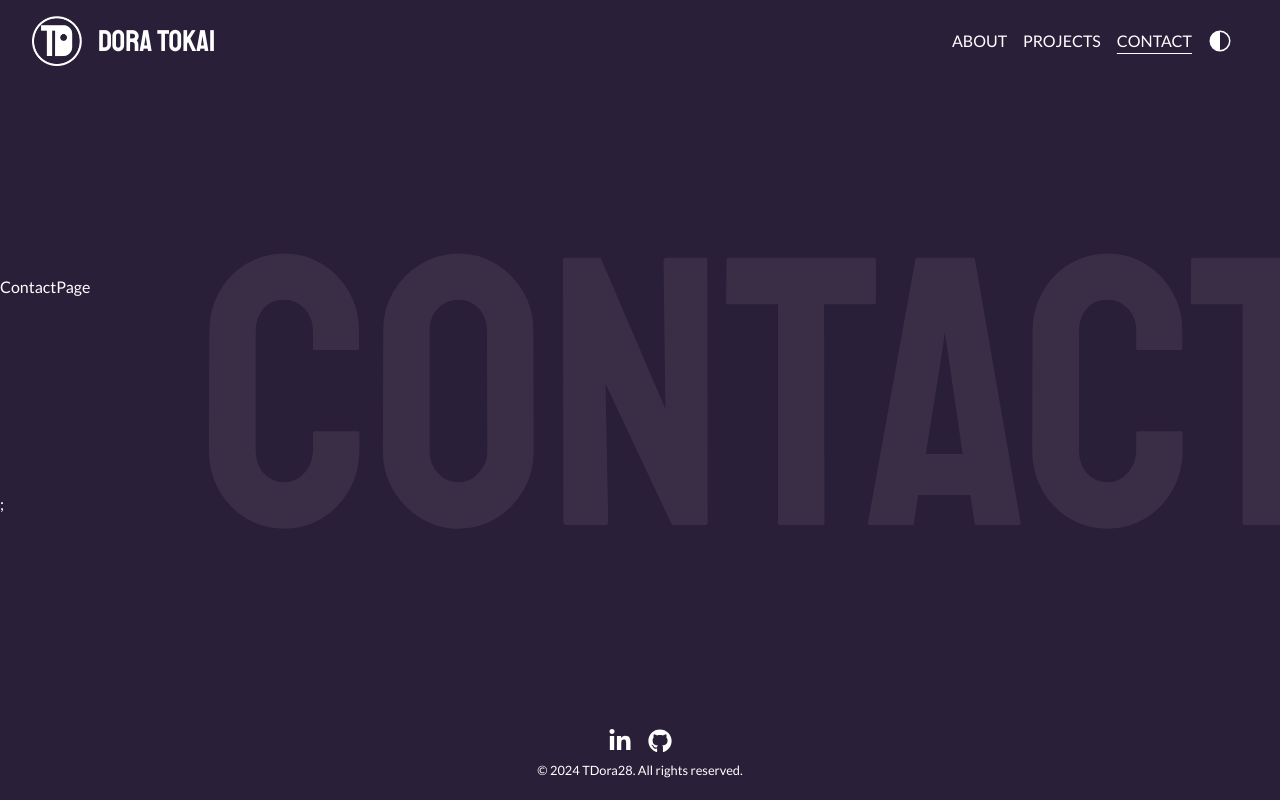
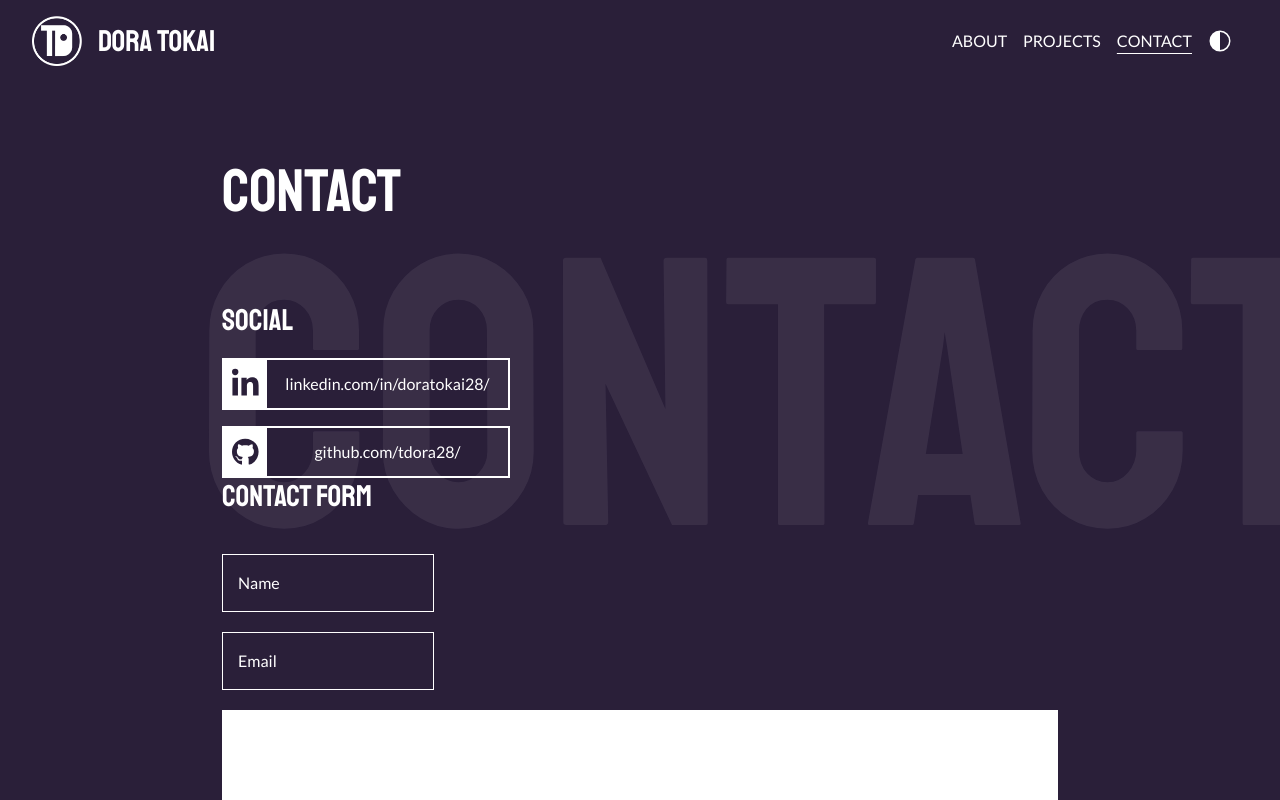
Before and after one commit to tdora28/portfolio, a Next.js app: page /contact in a window 1280 px wide. Shown: the top 800 px of the page. Built offline with nearby package versions, Linux system fonts and the light colour scheme.

Commit message:
Add floating label inputs

```diff
--- a/src/app/contact/page.tsx
+++ b/src/app/contact/page.tsx
@@ -1,12 +1,53 @@
 import React from 'react';
+import { fontDisplay } from '@/utilities/font';
+import Link from 'next/link';
 import DecorText from '@/components/DecorText';
+import { FaLinkedinIn, FaGithub } from 'react-icons/fa';
+import FloatingLabelInput from '@/components/FloatingLabelInput';
 
-type Props = {};
-
-const ContactPage = (props: Props) => {
+const ContactPage = () => {
   return (
     <>
-      <div>ContactPage</div>;{/* Decorative text in the background */}
+      <main className="container">
+        <h2 className={`${fontDisplay} text-5xl sm:text-6xl py-20`}>Contact</h2>
+        <section>
+          {/* Socials */}
+          <div>
+            <h3 className={`${fontDisplay} text-3xl pb-5`}>Social</h3>
+            <div className="flex flex-col gap-4 w-full max-w-max">
+              <Link href="https://www.linkedin.com/in/doratokai28/" className="flex items-center border-white border-2">
+                <FaLinkedinIn className="p-2 bg-white text-5xl clr-dark" />
+                <span className="w-full px-4 text-center">linkedin.com/in/doratokai28/</span>
+              </Link>
+              <Link href="https://github.com/tdora28/" className="flex items-center border-white border-2">
+                <FaGithub className="p-2 bg-white text-5xl clr-dark" />
+                <span className="w-full px-4 text-center">github.com/tdora28/</span>
+              </Link>
+            </div>
+          </div>
+
+          {/* Contact Form */}
+          <form action="" className="flex flex-col gap-5">
+            <h3 className={`${fontDisplay} text-3xl pb-5`}>Contact Form</h3>
+
+            {/* Name input */}
+            <FloatingLabelInput label="Name" type="text" name="name" id="name" />
+            {/* Email input */}
+            <FloatingLabelInput label="Email" type="email" name="email" id="email" />
+            {/* Message area */}
+            <div className="form-group">
+              <textarea name="message" id="message" rows={5} className="w-full" required />
+              <label htmlFor="message">Message</label>
+            </div>
+
+            <button type="submit" className={`${fontDisplay} btn bg-frame indent`}>
+              Send
+            </button>
+          </form>
+        </section>
+      </main>
+
+      {/* Decorative text in the background */}
       <DecorText text="Contact" position="right" />
     </>
   );
--- a/src/app/globals.css
+++ b/src/app/globals.css
@@ -54,6 +54,36 @@ p {
 }
 .text-link:hover {
   text-decoration-color: transparent;
+}
+
+.form-group {
+  position: relative;
+}
+.form-group input {
+  padding: 1.5rem 1rem 0.5rem;
+  border: 1px solid white;
+  background: var(--bg-color);
+  color: white;
+  outline: none;
+}
+.form-group input:focus,
+.form-group textarea:focus {
+  box-shadow: 0.2rem 0.2rem 0 0 white;
+}
+.form-group label {
+  position: absolute;
+  top: 50%;
+  left: 1rem;
+  transition: all 0.2s ease-in-out;
+  pointer-events: none;
+  color: white;
+  transform: translateY(-50%);
+}
+.form-group input.filling + label {
+  font-size: 0.75rem;
+  top: 0;
+  color: #d8d8d8;
+  transform: translateY(0.5rem);
 }
 
 /* UTILITIES */
--- /dev/null
+++ b/src/components/FloatingLabelInput.tsx
@@ -0,0 +1,45 @@
+'use client';
+
+import React, { useState, FocusEvent, ChangeEvent } from 'react';
+
+interface FloatingLabelInputProps extends React.InputHTMLAttributes<HTMLInputElement> {
+  label: string;
+}
+
+const FloatingLabelInput: React.FC<FloatingLabelInputProps> = ({ label, ...inputProps }) => {
+  const [focused, setFocused] = useState(false);
+  const [filled, setFilled] = useState(false);
+
+  const handleFocus = () => {
+    setFocused(true);
+  };
+
+  const handleBlur = (event: FocusEvent<HTMLInputElement>) => {
+    if (event.target.value === '') {
+      setFocused(false);
+      setFilled(false);
+    } else {
+      setFocused(false);
+      setFilled(true);
+    }
+  };
+
+  const handleChange = (event: ChangeEvent<HTMLInputElement>) => {
+    if (event.target.value) {
+      setFilled(true);
+      setFocused(true);
+    }
+    if (event.target.value === '' && focused) {
+      setFilled(false);
+    }
+  };
+
+  return (
+    <div className="form-group">
+      <input {...inputProps} onFocus={handleFocus} onBlur={handleBlur} onChange={handleChange} className={focused || filled ? 'filling' : ''} required />
+      <label>{label}</label>
+    </div>
+  );
+};
+
+export default FloatingLabelInput;
```
